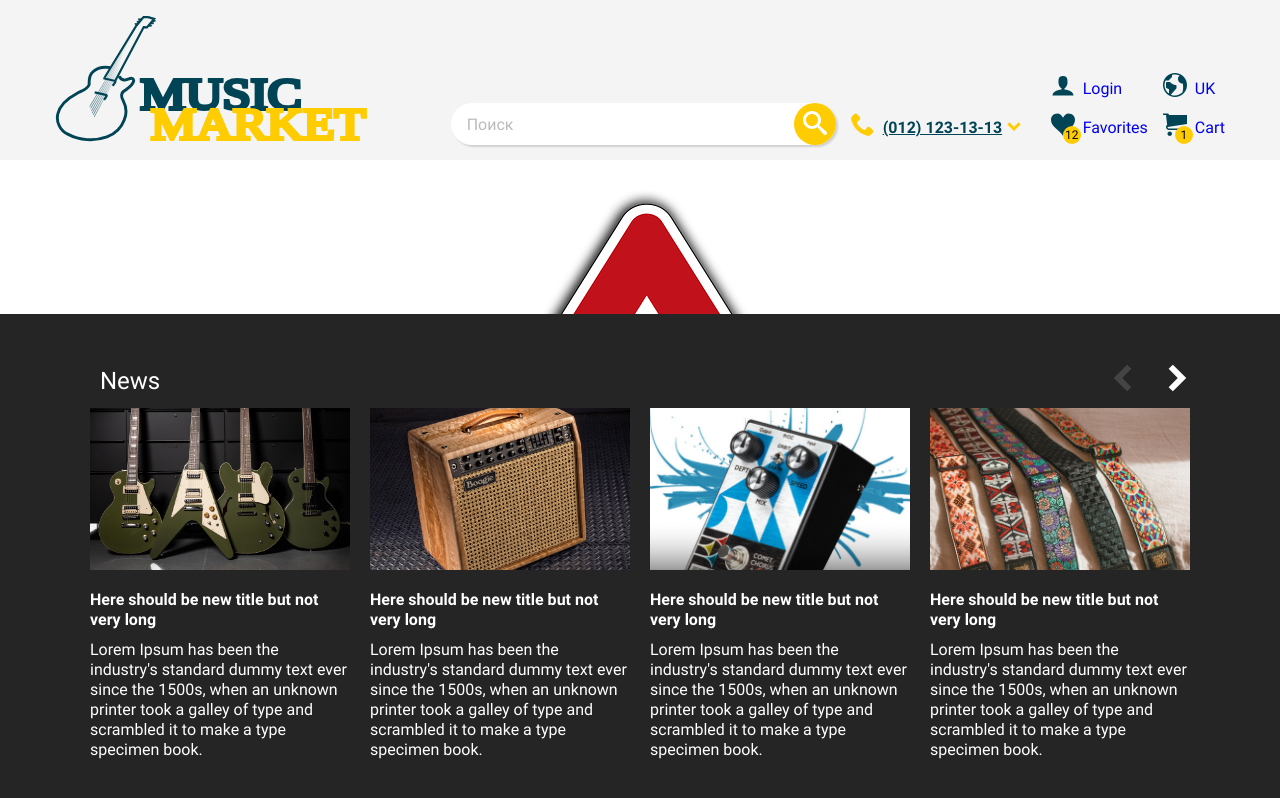
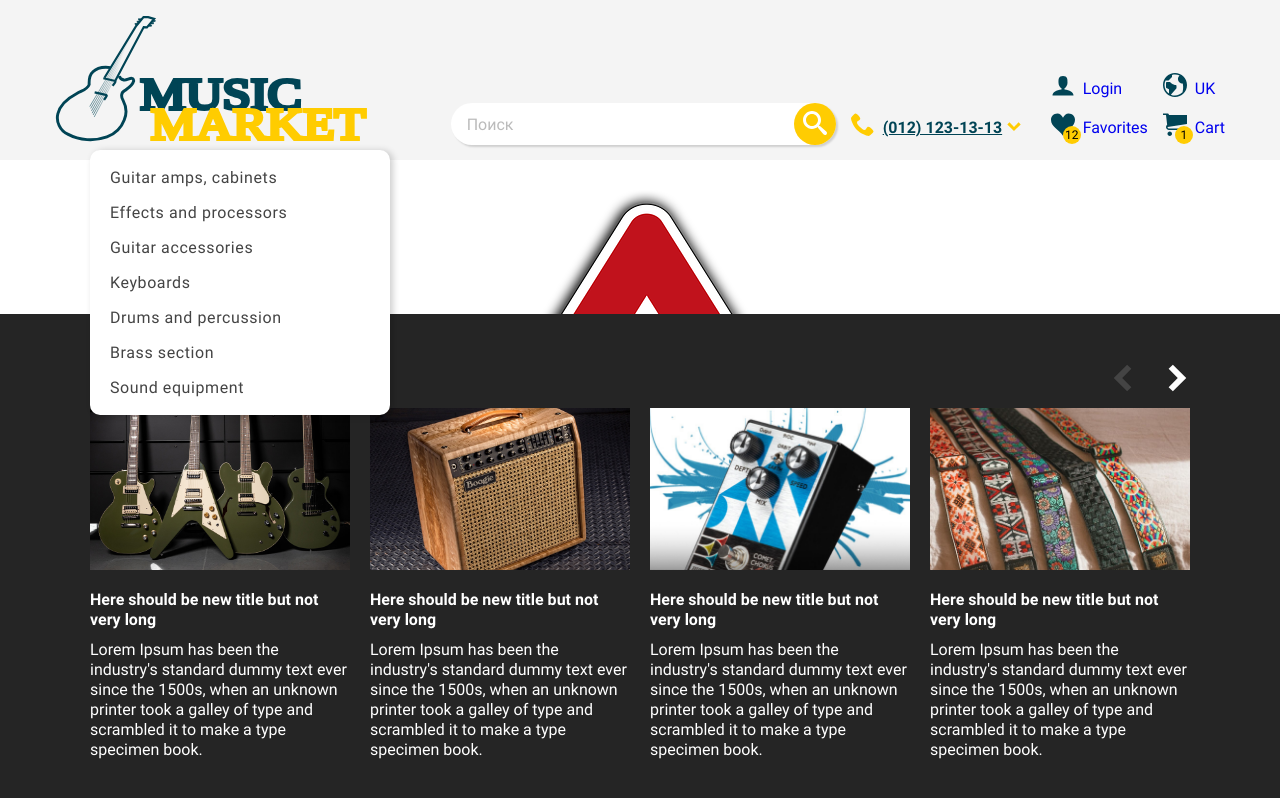
Before and after one commit to unixexp/market-demo, a website built with webpack: page src/index.html in a window 1280 px wide. Built offline with nearby package versions, Linux system fonts and the light colour scheme; a web font is replaced by a local one.

Commit message:
Working with menu

```diff
--- a/src/assets/scss/header/header.scss
+++ b/src/assets/scss/header/header.scss
@@ -1,5 +1,5 @@
 @import "../vars.scss";
-
+@import "./main-menu.scss";
 @import "./search.scss";
 @import "./phone-list.scss";
 @import "./icon-text.scss";
@@ -47,4 +47,12 @@
         padding-left: 15px;
     }
 
+    &__menu {
+        z-index: 10;
+        position: absolute;
+        width: 300px;
+        left: 50px;
+        top: 150px;
+    }
+
 }
--- /dev/null
+++ b/src/assets/scss/header/main-menu.scss
@@ -0,0 +1,18 @@
+.main-menu {
+	background-color: $backgroundColor;
+	border-radius: 10px;
+	box-shadow: 3px 1px 7px rgb(0 0 0 / 20%);
+	padding: 10px 20px;
+	font-weight: 400;
+	line-height: 35px;
+	letter-spacing: .6px;
+
+	&__link {
+		color: $textColorDark;
+		transition: color .1s ease;
+	}
+
+	&__link:hover {
+		color: $secondaryColorActive;
+	}
+}
--- a/src/assets/scss/styles.scss
+++ b/src/assets/scss/styles.scss
@@ -6,6 +6,7 @@
 	max-width: $maxWidth;
 	margin: 0 auto;
 	padding: 0 15px;
+    position: relative;
 }
 
 .debug-border {
--- a/src/assets/scss/vars.scss
+++ b/src/assets/scss/vars.scss
@@ -7,6 +7,7 @@ $iconTextColor: #000;
 $iconColor: #fff;
 $iconColorDisabled: #444;
 $textColor: #757575;
+$textColorDark: #444;
 $textColorLight: #bbb;
 $textColorBright: #fff;
 $primaryColor: #014455;
--- a/src/index.html
+++ b/src/index.html
@@ -16,6 +16,35 @@
                                 <a class="header__logo-link" href="/">
                                     <img class="header__logo-img" src="assets/img/logo.svg", alt="logo"/>
                                 </a>
+                            </div>
+
+                            <div class="header__menu">
+                                <ul class="main-menu">
+                                    <li class="main-menu__item main-menu__item--submenu">
+
+                                    </li>
+                                    <li class="main-menu__item">
+                                        <a class="main-menu__link" href="/products/amps">Guitar amps, cabinets</a>
+                                    </li>
+                                    <li class="main-menu__item">
+                                        <a class="main-menu__link" href="/products/effects">Effects and processors</a>
+                                    </li>
+                                    <li class="main-menu__item main-menu__item--submenu">
+                                        <a class="main-menu__link" href="/products/guitar-accessories">Guitar accessories</a>
+                                    </li>
+                                    <li class="main-menu__item main-menu__item--submenu">
+                                        <a class="main-menu__link" href="/products/keyboards">Keyboards</a>
+                                    </li>
+                                    <li class="main-menu__item main-menu__item--submenu">
+                                        <a class="main-menu__link" href="/products/drums">Drums and percussion</a>
+                                    </li>
+                                    <li class="main-menu__item main-menu__item--submenu">
+                                        <a class="main-menu__link" href="/products/brass">Brass section</a>
+                                    </li>
+                                    <li class="main-menu__item main-menu__item--submenu">
+                                        <a class="main-menu__link" href="/products/equipment">Sound equipment</a>
+                                    </li>
+                                </ul>
                             </div>
 
                             <div class="header__search">
```
